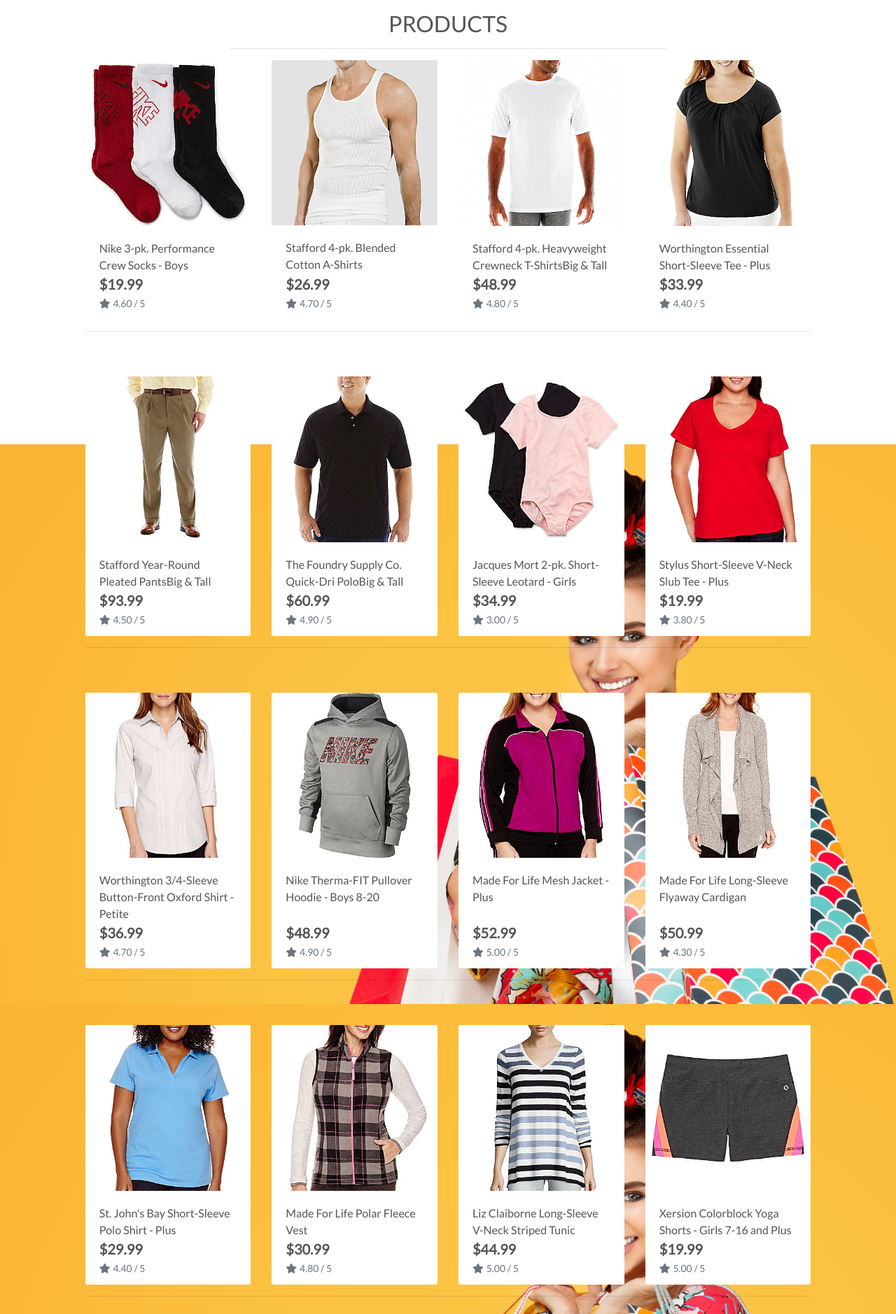
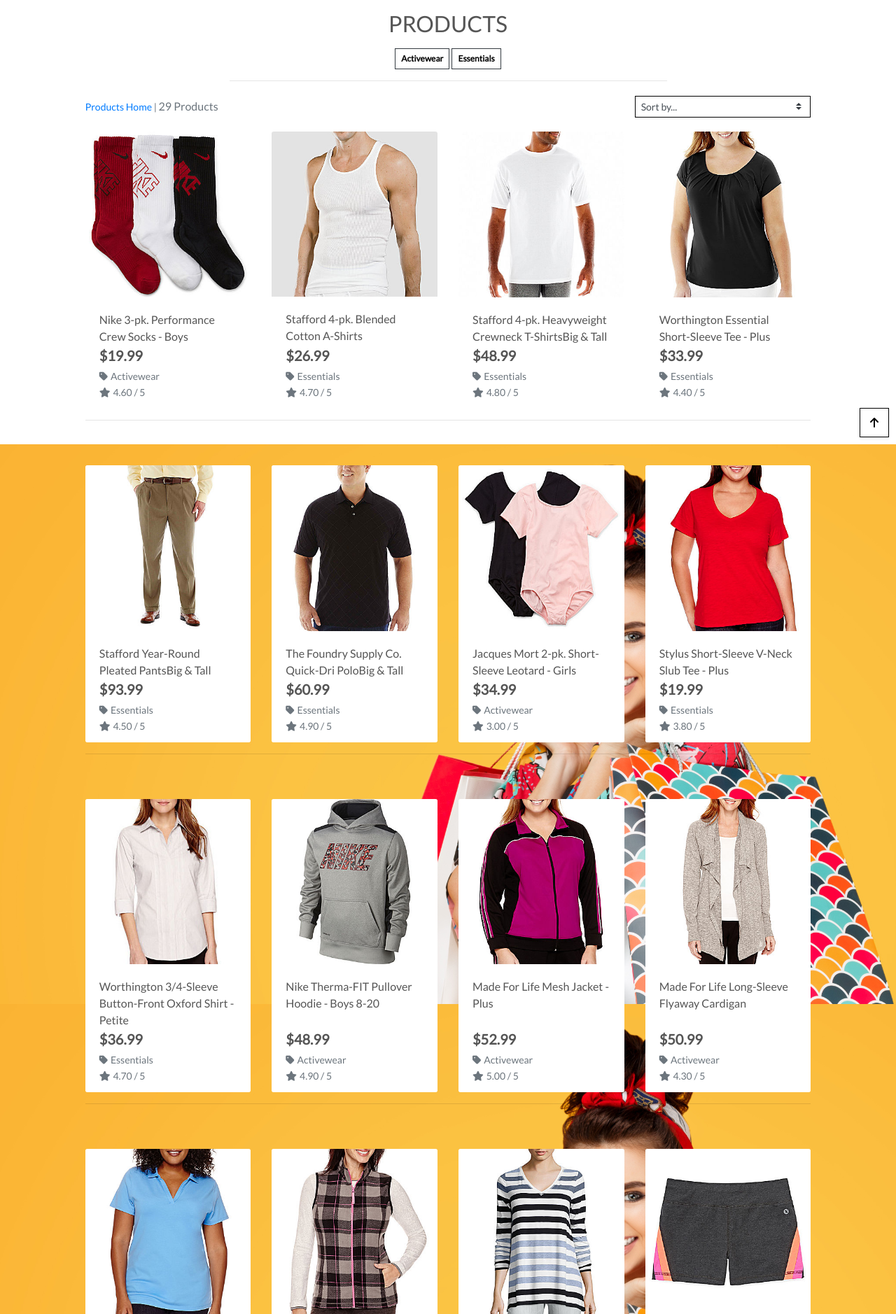
Before and after one commit to grace-ghb/boutique_ado, a Django app: a page that uses products/templates/products/products.html in a window 1280 px wide. Shown: the part 165-2043 px from the top of the page at 70% size. Run offline with Django 3.2, Linux system fonts and the light colour scheme; data comes from the database, SQL or seed files in the repository; some libraries are stand-ins or nearby versions.

Commit message:
Added script fro sorted feature and back to top button link

```diff
--- a/products/templates/products/products.html
+++ b/products/templates/products/products.html
@@ -15,12 +15,41 @@
         <div class="row">
             <div class="col text-center mt-3">
                 <h2 class="logo-font">Products</h2>
+                {% for c in current_categories %}
+                    <a class="category-badge text-decoration-none" href="{% url 'products' %}?category={{ c.name }}">
+                        <span class="p-2 mt-2 badge badge-white text-black rounded-0 border border-dark">{{ c.friendly_name }}</span>
+                    </a>
+                {% endfor %}
                 <hr class="w-50 mb-1">
             </div>
         </div>
         <div class="row">
             <div class="product-container col-10 offset-1">
-                <div class="row mt-1 mb-2"></div>
+                <div class="row mt-1 mb-2">
+                    <div class="col-12 col-md-6 my-auto order-md-last d-flex justify-content-center justify-content-md-end">
+                        <div class="sort-select-wrapper w-50">
+                            <select id="sort-selector" class="custom-select custom-select-sm rounded-0 border border-{% if current_sorting != 'None_None' %}info{% else %}black{% endif %}">
+                                <option value="reset" {% if current_sorting == 'None_None' %}selected{% endif %}>Sort by...</option>
+                                <option value="price_asc" {% if current_sorting == 'price_asc' %}selected{% endif %}>Price (low to high)</option>
+                                <option value="price_desc" {% if current_sorting == 'price_desc' %}selected{% endif %}>Price (high to low)</option>
+                                <option value="rating_asc" {% if current_sorting == 'rating_asc' %}selected{% endif %}>Rating (low to high)</option>
+                                <option value="rating_desc" {% if current_sorting == 'rating_desc' %}selected{% endif %}>Rating (high to low)</option>
+                                <option value="name_asc" {% if current_sorting == 'name_asc' %}selected{% endif %}>Name (A-Z)</option>
+                                <option value="name_desc" {% if current_sorting == 'name_desc' %}selected{% endif %}>Name (Z-A)</option>
+                                <option value="category_asc" {% if current_sorting == 'category_asc' %}selected{% endif %}>Category (A-Z)</option>
+                                <option value="category_desc" {% if current_sorting == 'category_desc' %}selected{% endif %}>Category (Z-A)</option>
+                            </select>
+                        </div>
+                    </div>
+                    <div class="col-12 col-md-6 order-md-first">
+                        <p class="text-muted mt-3 text-center text-md-left">
+                            {% if search_term or current_categories or current_sorting != 'None_None' %}
+                                <span class="small"><a href="{% url 'products' %}">Products Home</a> | </span>
+                            {% endif %}
+                            {{ products|length }} Products{% if search_term %} found for <strong>"{{ search_term }}"</strong>{% endif %}
+                        </p>
+                    </div>
+                </div>
                 <div class="row">
                     {% for product in products %}
                         <div class="col-sm-6 col-md-6 col-lg-4 col-xl-3">
@@ -41,6 +70,13 @@
                                     <div class="row">
                                         <div class="col">
                                             <p class="lead mb-0 text-left font-weight-bold">${{ product.price }}</p>
+                                            {% if product.category %}
+                                            <p class="small mt-1 mb-0">
+                                                <a class="text-muted" href="{% url 'products' %}?category={{ product.category.name }}">
+                                                    <i class="fas fa-tag mr-1"></i>{{ product.category.friendly_name }}
+                                                </a>
+                                            </p>
+                                            {% endif %}
                                             {% if product.rating %}
                                                 <small class="text-muted"><i class="fas fa-star mr-1"></i>{{ product.rating }} / 5</small>
                                             {% else %}
@@ -76,4 +112,43 @@
             </div>
         </div>
     </div>
+    <!-- Back to top button link -->
+    <div class="btt-button shadow-sm rounded-0 border border-black">
+        <a class="btt-link d-flex h-100">
+            <i class="fas fa-arrow-up text-black mx-auto my-auto"></i>
+        </a>
+    </div>
 {% endblock %}
+
+{% block postloadjs %}
+    {{ block.super }}
+
+    <script type="text/javascript">
+		$('.btt-link').click(function(e) {
+			window.scrollTo(0,0)
+		})
+	</script>
+
+    <script type="text/javascript">
+        $('#sort-selector').change(function() {
+            var selector = $(this);
+            var currentUrl = new URL(window.location);
+
+            var selectedVal = selector.val();
+            if(selectedVal != "reset"){
+                var sort = selectedVal.split("_")[0];
+                var direction = selectedVal.split("_")[1];
+
+                currentUrl.searchParams.set("sort", sort);
+                currentUrl.searchParams.set("direction", direction);
+
+                window.location.replace(currentUrl);
+            } else {
+                currentUrl.searchParams.delete("sort");
+                currentUrl.searchParams.delete("direction");
+
+                window.location.replace(currentUrl);
+            }
+        })
+    </script>
+{% endblock %}
--- a/products/views.py
+++ b/products/views.py
@@ -1,6 +1,7 @@
 from django.shortcuts import render, redirect, reverse, get_object_or_404
 from django.contrib import messages
 from django.db.models import Q
+from django.db.models.functions import Lower
 from .models import Product, Category
 
 # Create your views here.
@@ -8,40 +9,53 @@ from .models import Product, Category
 def all_products(request):
     """ A view to show all products, including sorting and search queries """
 
-    products = Product.objects.all()
-    query = None
+    products = Product.objects.all()    # Retrieve all products from the db
+    query = None    # Initialize variable
     categories = None
     sort = None
     direction = None
 
     if request.GET:
         if 'sort' in request.GET:
+            # If 'sort' is present in the req
+            # it sets the sorting key('sortkey') based on user's choice
             sortkey = request.GET['sort']
             sort = sortkey
             if sortkey == 'name':
+                # Sorting by name, it annottates the queryset with a lowercase
+                # version of the name
                 sortkey = 'lower_name'
                 products = products.annotate(lower_name=Lower('name'))
-
+            if sortkey == 'category':
+                # It's also handle sorting by category
+                sortkey = 'category__name'
             if 'direction' in request.GET:
+                # If 'direction' is present, it adjust the sorting key
+                # for asc or desc order
                 direction = request.GET['direction']
                 if direction == 'desc':
                     sortkey = f'-{sortkey}'
-            products = products.order_by(sortkey)
+            products = products.order_by(sortkey) # Apply sorting to the queryset
 
         if 'category' in request.GET:
             categories = request.GET['category'].split(',')
+            # It filters the products based on the specified categories
             products = products.filter(category__name__in=categories)
+            # It also retrieves the corresponding category object
             categories = Category.objects.filter(name__in=categories)
 
         if 'q' in request.GET:
+            # If 'q' is present in the request, it performs a
+            # using the icontains filter.
             query = request.GET['q']
             if not query:
                 messages.error(request, "You didn't enter any search criteria!")
                 return redirect(reverse('products'))
-
+            # case-insensitive search on product names and descriptions
             queries = Q(name__icontains=query) | Q(description__icontains=query)
             products = products.filter(queries)
 
+    # # Create a string representing the current sorting state
     current_sorting = f'{sort}_{direction}'
 
     context = {
@@ -51,6 +65,7 @@ def all_products(request):
         'current_sorting': current_sorting,
     }
 
+    # Render the 'products/products.html' template with the created context
     return render(request, 'products/products.html', context)
 
 
--- a/static/css/base.css
+++ b/static/css/base.css
@@ -70,6 +70,23 @@ body {
 	z-index: -1;
 }
 
+a.category-badge > span.badge:hover {
+    background: #212529 !important;
+    color: #fff !important;
+}
+
+.btt-button {
+    height: 42px;
+    width: 42px;
+    position: fixed;
+    bottom: 10px;
+    right: 10px;
+}
+
+.btt-link {
+    cursor: pointer;
+}
+
 /* -------------------------------- Media Queries */
 
 /* Slightly larger container on xl screens */
```
